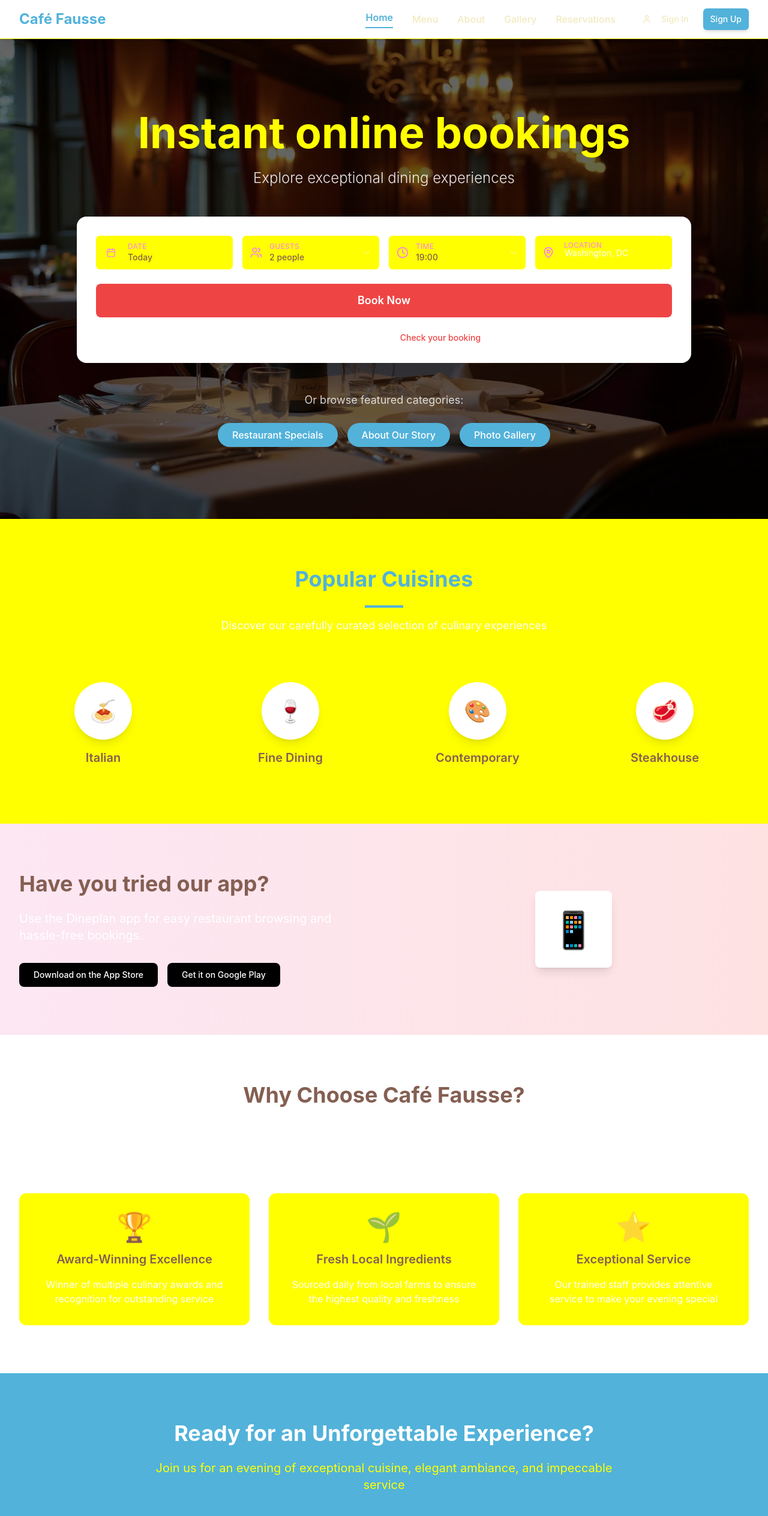
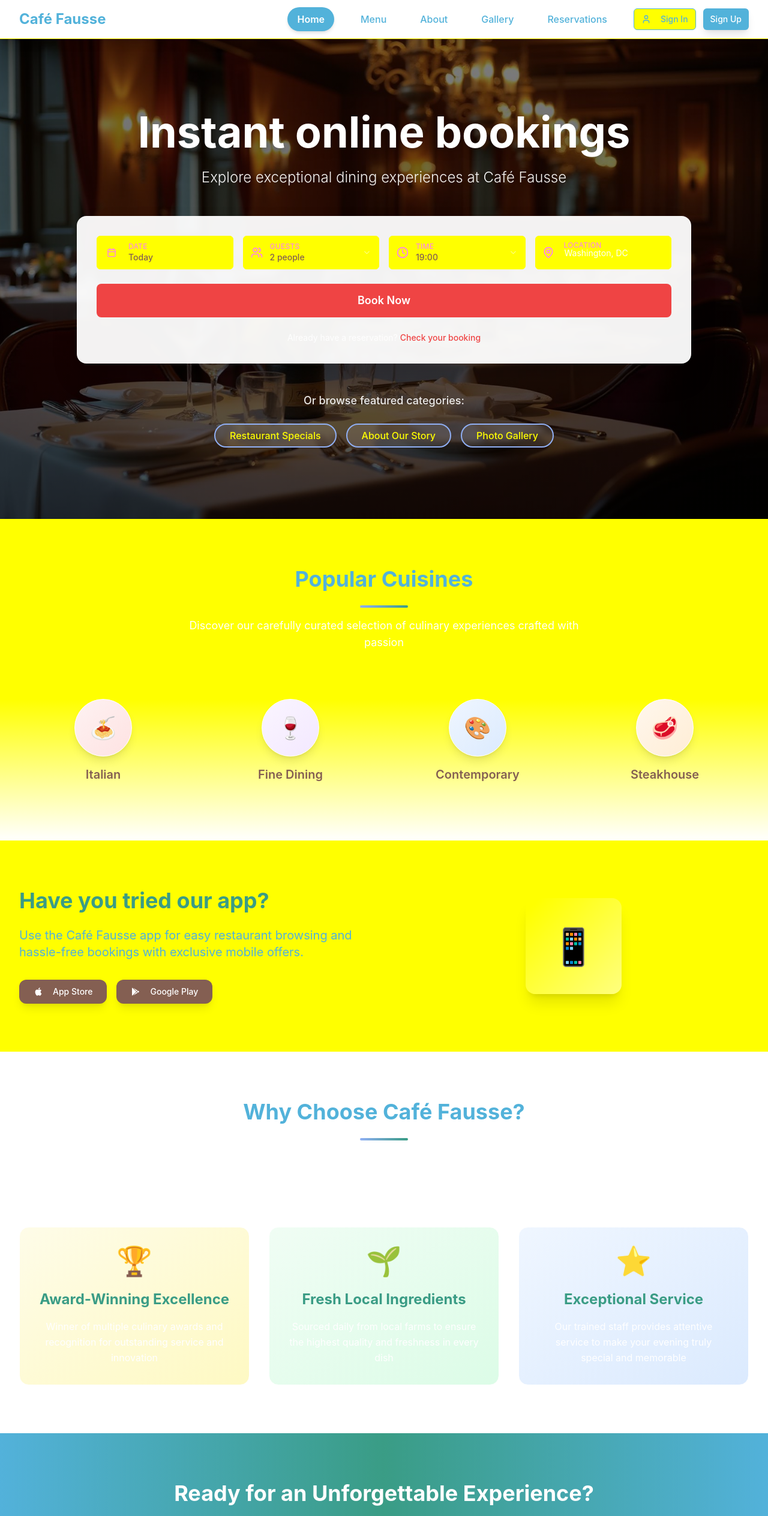
Before and after one commit to gaulomail/fausse-cafe-reservations-app, a React (Vite) app: page / in a window 1280 px wide. Shown: the top 2527 px of the page at 60% size. Built offline with nearby package versions, Linux system fonts and the light colour scheme; a web font is replaced by a local one.

Commit message:
Apply color and design improvements
Apply the specified color to unselected menu items, category tags (outline design), and signup/signin buttons. Improve aesthetics using Tailwind designs and colors.

```diff
--- a/src/pages/Index.tsx
+++ b/src/pages/Index.tsx
@@ -21,42 +21,45 @@ const Index = () => {
 
   return (
     <div className="min-h-screen bg-white text-foreground">
-      {/* Navigation */}
-      <nav className="bg-white shadow-lg border-b border-gray-100 relative z-50 sticky top-0">
+      {/* Navigation - Enhanced Design */}
+      <nav className="bg-white/95 backdrop-blur-md shadow-lg border-b border-gray-100 relative z-50 sticky top-0">
         <div className="max-w-7xl mx-auto px-4 sm:px-6 lg:px-8">
           <div className="flex justify-between items-center h-16">
-            <Link to="/" className="text-2xl font-bold text-primary-600 hover:text-primary-700 transition-colors">
+            <Link to="/" className="text-2xl font-bold text-primary-600 hover:text-primary-700 transition-all duration-300 transform hover:scale-105">
               Café Fausse
             </Link>
 
-            {/* Desktop Navigation */}
+            {/* Desktop Navigation - Updated Colors */}
             <div className="hidden lg:flex items-center space-x-8">
-              <Link to="/" className="text-primary-600 font-semibold border-b-2 border-primary-600 pb-1">
+              <Link to="/" className="text-white font-semibold bg-primary-600 px-4 py-2 rounded-full shadow-md hover:shadow-lg transition-all duration-300">
                 Home
               </Link>
-              <Link to="/menu" className="text-gray-700 hover:text-primary-600 transition-colors font-medium">
+              <Link to="/menu" className="text-primary-600 hover:text-primary-700 transition-all duration-300 font-medium hover:bg-primary-50 px-3 py-2 rounded-lg">
                 Menu
               </Link>
-              <Link to="/about" className="text-gray-700 hover:text-primary-600 transition-colors font-medium">
+              <Link to="/about" className="text-primary-600 hover:text-primary-700 transition-all duration-300 font-medium hover:bg-primary-50 px-3 py-2 rounded-lg">
                 About
               </Link>
-              <Link to="/gallery" className="text-gray-700 hover:text-primary-600 transition-colors font-medium">
+              <Link to="/gallery" className="text-primary-600 hover:text-primary-700 transition-all duration-300 font-medium hover:bg-primary-50 px-3 py-2 rounded-lg">
                 Gallery
               </Link>
-              <Link to="/reservations" className="text-gray-700 hover:text-primary-600 transition-colors font-medium">
+              <Link to="/reservations" className="text-primary-600 hover:text-primary-700 transition-all duration-300 font-medium hover:bg-primary-50 px-3 py-2 rounded-lg">
                 Reservations
               </Link>
 
               {user ? (
                 <div className="flex items-center space-x-4">
-                  <span className="text-gray-600 text-sm px-3 py-1 bg-gray-50 rounded-full">
-                    Welcome, {user.email?.split('@')[0]}
-                  </span>
+                  <div className="flex items-center space-x-2 px-4 py-2 bg-gradient-to-r from-primary-50 to-primary-100 rounded-full border border-primary-200">
+                    <div className="w-2 h-2 bg-primary-500 rounded-full animate-pulse"></div>
+                    <span className="text-primary-700 text-sm font-medium">
+                      {user.email?.split('@')[0]}
+                    </span>
+                  </div>
                   <Button
                     onClick={signOut}
                     variant="outline"
                     size="sm"
-                    className="border-gray-300 text-gray-700 hover:bg-gray-50 hover:border-primary-300"
+                    className="border-primary-300 text-primary-600 hover:bg-primary-50 hover:border-primary-400 transition-all duration-300"
                   >
                     <LogOut className="w-4 h-4 mr-2" />
                     Sign Out
@@ -64,22 +67,22 @@ const Index = () => {
                 </div>
               ) : (
                 <div className="flex items-center space-x-3">
-                  <Button asChild variant="ghost" size="sm" className="text-gray-700 hover:text-primary-600 hover:bg-primary-50">
+                  <Button asChild variant="outline" size="sm" className="border-primary-600 text-primary-600 hover:bg-primary-50 hover:border-primary-700 transition-all duration-300 font-medium">
                     <Link to="/auth">
                       <User className="w-4 h-4 mr-2" />
                       Sign In
                     </Link>
                   </Button>
-                  <Button asChild size="sm" className="bg-primary-600 hover:bg-primary-700 text-white shadow-md">
+                  <Button asChild size="sm" className="bg-primary-600 hover:bg-primary-700 text-white shadow-lg hover:shadow-xl transition-all duration-300 font-medium">
                     <Link to="/auth">Sign Up</Link>
                   </Button>
                 </div>
               )}
             </div>
 
-            {/* Mobile menu button */}
+            {/* Mobile menu button - Enhanced */}
             <div className="lg:hidden">
-              <Button variant="ghost" size="sm" className="text-primary-600">
+              <Button variant="ghost" size="sm" className="text-primary-600 hover:bg-primary-50 transition-all duration-300">
                 <svg className="w-6 h-6" fill="none" stroke="currentColor" viewBox="0 0 24 24">
                   <path strokeLinecap="round" strokeLinejoin="round" strokeWidth={2} d="M4 6h16M4 12h16M4 18h16" />
                 </svg>
@@ -89,41 +92,43 @@ const Index = () => {
         </div>
       </nav>
 
-      {/* Hero Section - Mobile Optimized */}
-      <section className="relative min-h-[90vh] md:min-h-screen flex items-center justify-center">
+      {/* Hero Section - Enhanced Design */}
+      <section className="relative min-h-[90vh] md:min-h-screen flex items-center justify-center overflow-hidden">
         <div
-          className="absolute inset-0 bg-cover bg-center bg-no-repeat"
+          className="absolute inset-0 bg-cover bg-center bg-no-repeat transform scale-105"
           style={{
             backgroundImage: `url(${restaurantHero})`,
           }}
         >
-          <div className="absolute inset-0 bg-black/60"></div>
+          <div className="absolute inset-0 bg-gradient-to-b from-black/50 via-black/60 to-black/70"></div>
         </div>
 
         <div className="relative z-10 text-center text-white max-w-7xl mx-auto px-4 sm:px-6 lg:px-8 py-8">
-          <h1 className="text-4xl sm:text-5xl md:text-6xl lg:text-7xl font-bold mb-4 md:mb-6 leading-tight text-primary-100">
-            Instant online bookings
-          </h1>
-          <p className="text-lg sm:text-xl md:text-2xl mb-8 md:mb-12 text-white/90 font-light max-w-3xl mx-auto">
-            Explore exceptional dining experiences
-          </p>
+          <div className="animate-fade-in">
+            <h1 className="text-4xl sm:text-5xl md:text-6xl lg:text-7xl font-bold mb-4 md:mb-6 leading-tight text-white drop-shadow-lg">
+              Instant online bookings
+            </h1>
+            <p className="text-lg sm:text-xl md:text-2xl mb-8 md:mb-12 text-white/95 font-light max-w-3xl mx-auto drop-shadow-md">
+              Explore exceptional dining experiences at Café Fausse
+            </p>
+          </div>
 
-          {/* Booking Form - Mobile Responsive */}
-          <div className="bg-white rounded-xl md:rounded-2xl p-4 sm:p-6 md:p-8 max-w-5xl mx-auto shadow-2xl">
+          {/* Booking Form - Enhanced Design */}
+          <div className="bg-white/95 backdrop-blur-sm rounded-xl md:rounded-2xl p-4 sm:p-6 md:p-8 max-w-5xl mx-auto shadow-2xl border border-white/20 animate-slide-up">
             <HeroBookingForm />
           </div>
 
-          {/* Category Buttons - Mobile Responsive */}
-          <div className="mt-8 md:mt-12">
-            <p className="text-white/80 mb-4 md:mb-6 text-base md:text-lg">Or browse featured categories:</p>
+          {/* Category Buttons - Outline Design with #dd524c */}
+          <div className="mt-8 md:mt-12 animate-fade-in">
+            <p className="text-white/90 mb-4 md:mb-6 text-base md:text-lg font-medium drop-shadow-sm">Or browse featured categories:</p>
             <div className="flex flex-col sm:flex-row flex-wrap justify-center gap-3 md:gap-4">
-              <Button className="bg-primary-600 hover:bg-primary-700 text-white rounded-full px-4 md:px-6 py-2 md:py-3 text-sm md:text-base shadow-lg hover:shadow-xl transition-all">
+              <Button variant="outline" className="border-2 border-primary-500 text-primary-100 hover:bg-primary-500 hover:text-white rounded-full px-4 md:px-6 py-2 md:py-3 text-sm md:text-base font-medium shadow-lg hover:shadow-xl transition-all duration-300 backdrop-blur-sm bg-white/10">
                 <Link to="/menu">Restaurant Specials</Link>
               </Button>
-              <Button className="bg-primary-600 hover:bg-primary-700 text-white rounded-full px-4 md:px-6 py-2 md:py-3 text-sm md:text-base shadow-lg hover:shadow-xl transition-all">
+              <Button variant="outline" className="border-2 border-primary-500 text-primary-100 hover:bg-primary-500 hover:text-white rounded-full px-4 md:px-6 py-2 md:py-3 text-sm md:text-base font-medium shadow-lg hover:shadow-xl transition-all duration-300 backdrop-blur-sm bg-white/10">
                 <Link to="/about">About Our Story</Link>
               </Button>
-              <Button className="bg-primary-600 hover:bg-primary-700 text-white rounded-full px-4 md:px-6 py-2 md:py-3 text-sm md:text-base shadow-lg hover:shadow-xl transition-all">
+              <Button variant="outline" className="border-2 border-primary-500 text-primary-100 hover:bg-primary-500 hover:text-white rounded-full px-4 md:px-6 py-2 md:py-3 text-sm md:text-base font-medium shadow-lg hover:shadow-xl transition-all duration-300 backdrop-blur-sm bg-white/10">
                 <Link to="/gallery">Photo Gallery</Link>
               </Button>
             </div>
@@ -131,29 +136,29 @@ const Index = () => {
         </div>
       </section>
 
-      {/* Popular Cuisines Section - Mobile Optimized */}
-      <section className="py-12 md:py-20 bg-gray-50">
+      {/* Popular Cuisines Section - Enhanced Design */}
+      <section className="py-12 md:py-20 bg-gradient-to-b from-gray-50 to-white">
         <div className="max-w-7xl mx-auto px-4 sm:px-6 lg:px-8">
           <div className="text-center mb-12 md:mb-16">
             <h2 className="text-3xl md:text-4xl font-bold mb-4 md:mb-6 text-primary-600">Popular Cuisines</h2>
-            <div className="w-16 h-1 bg-primary-600 mx-auto mb-4"></div>
-            <p className="text-gray-600 max-w-2xl mx-auto text-base md:text-lg">
-              Discover our carefully curated selection of culinary experiences
+            <div className="w-20 h-1 bg-gradient-to-r from-primary-500 to-primary-700 mx-auto mb-4 rounded-full"></div>
+            <p className="text-gray-600 max-w-2xl mx-auto text-base md:text-lg leading-relaxed">
+              Discover our carefully curated selection of culinary experiences crafted with passion
             </p>
           </div>
 
           <div className="grid grid-cols-2 md:grid-cols-4 gap-6 md:gap-8">
             {[
-              { name: "Italian", icon: "🍝" },
-              { name: "Fine Dining", icon: "🍷" },
-              { name: "Contemporary", icon: "🎨" },
-              { name: "Steakhouse", icon: "🥩" }
+              { name: "Italian", icon: "🍝", color: "from-red-50 to-red-100" },
+              { name: "Fine Dining", icon: "🍷", color: "from-purple-50 to-purple-100" },
+              { name: "Contemporary", icon: "🎨", color: "from-blue-50 to-blue-100" },
+              { name: "Steakhouse", icon: "🥩", color: "from-orange-50 to-orange-100" }
             ].map((cuisine, index) => (
-              <div key={index} className="text-center group cursor-pointer p-4">
-                <div className="w-20 h-20 md:w-24 md:h-24 bg-white rounded-full shadow-lg mx-auto mb-4 flex items-center justify-center text-3xl md:text-4xl group-hover:shadow-xl group-hover:scale-105 transition-all duration-300">
+              <div key={index} className="text-center group cursor-pointer p-4 rounded-xl hover:bg-primary-50 transition-all duration-300">
+                <div className={`w-20 h-20 md:w-24 md:h-24 bg-gradient-to-br ${cuisine.color} rounded-full shadow-lg mx-auto mb-4 flex items-center justify-center text-3xl md:text-4xl group-hover:shadow-xl group-hover:scale-110 transition-all duration-300 border border-white`}>
                   {cuisine.icon}
                 </div>
-                <h3 className="text-lg md:text-xl font-semibold text-gray-900 group-hover:text-primary-600 transition-colors">
+                <h3 className="text-lg md:text-xl font-semibold text-gray-900 group-hover:text-primary-600 transition-colors duration-300">
                   {cuisine.name}
                 </h3>
               </div>
@@ -162,26 +167,32 @@ const Index = () => {
         </div>
       </section>
 
-      {/* App Download Section */}
-      <section className="py-20 bg-gradient-to-r from-pink-100 to-red-100">
+      {/* App Download Section - Enhanced */}
+      <section className="py-16 md:py-20 bg-gradient-to-r from-primary-50 via-primary-100 to-primary-50">
         <div className="max-w-7xl mx-auto px-4 sm:px-6 lg:px-8">
-          <div className="grid md:grid-cols-2 gap-12 items-center">
-            <div>
-              <h2 className="text-4xl font-bold mb-6 text-gray-900">Have you tried our app?</h2>
-              <p className="text-xl text-gray-600 mb-8">
-                Use the Dineplan app for easy restaurant browsing and hassle-free bookings.
+          <div className="grid md:grid-cols-2 gap-8 md:gap-12 items-center">
+            <div className="text-center md:text-left">
+              <h2 className="text-3xl md:text-4xl font-bold mb-4 md:mb-6 text-primary-700">Have you tried our app?</h2>
+              <p className="text-lg md:text-xl text-primary-600 mb-6 md:mb-8 leading-relaxed">
+                Use the Café Fausse app for easy restaurant browsing and hassle-free bookings with exclusive mobile offers.
               </p>
-              <div className="flex space-x-4">
-                <Button className="bg-black text-white px-6 py-3 rounded-lg">
-                  Download on the App Store
+              <div className="flex flex-col sm:flex-row gap-4 justify-center md:justify-start">
+                <Button className="bg-gray-900 hover:bg-gray-800 text-white px-6 py-3 rounded-xl font-medium shadow-lg hover:shadow-xl transition-all duration-300 flex items-center justify-center">
+                  <svg className="w-6 h-6 mr-2" viewBox="0 0 24 24" fill="currentColor">
+                    <path d="M18.71 19.5c-.83 1.24-1.71 2.45-3.05 2.47-1.34.03-1.77-.79-3.29-.79-1.53 0-2 .77-3.27.82-1.31.05-2.3-1.32-3.14-2.53C4.25 17 2.94 12.45 4.7 9.39c.87-1.52 2.43-2.48 4.12-2.51 1.28-.02 2.5.87 3.29.87.78 0 2.26-1.07 3.81-.91.65.03 2.47.26 3.64 1.98-.09.06-2.17 1.28-2.15 3.81.03 3.02 2.65 4.03 2.68 4.04-.03.07-.42 1.44-1.38 2.83M13 3.5c.73-.83 1.94-1.46 2.94-1.5.13 1.17-.34 2.35-1.04 3.19-.69.85-1.83 1.51-2.95 1.42-.15-1.15.41-2.35 1.05-3.11z"/>
+                  </svg>
+                  App Store
                 </Button>
-                <Button className="bg-black text-white px-6 py-3 rounded-lg">
-                  Get it on Google Play
+                <Button className="bg-gray-900 hover:bg-gray-800 text-white px-6 py-3 rounded-xl font-medium shadow-lg hover:shadow-xl transition-all duration-300 flex items-center justify-center">
+                  <svg className="w-6 h-6 mr-2" viewBox="0 0 24 24" fill="currentColor">
+                    <path d="M3,20.5V3.5C3,2.91 3.34,2.39 3.84,2.15L13.69,12L3.84,21.85C3.34,21.6 3,21.09 3,20.5M16.81,15.12L6.05,21.34L14.54,12.85L16.81,15.12M20.16,10.81C20.5,11.08 20.75,11.5 20.75,12C20.75,12.5 20.53,12.9 20.18,13.18L17.89,14.5L15.39,12L17.89,9.5L20.16,10.81M6.05,2.66L16.81,8.88L14.54,11.15L6.05,2.66Z"/>
+                  </svg>
+                  Google Play
                 </Button>
               </div>
             </div>
             <div className="text-center">
-              <div className="w-32 h-32 bg-white rounded-lg shadow-lg mx-auto flex items-center justify-center text-6xl">
+              <div className="w-32 h-32 md:w-40 md:h-40 bg-gradient-to-br from-primary-200 to-primary-300 rounded-2xl shadow-xl mx-auto flex items-center justify-center text-5xl md:text-6xl transform hover:scale-105 transition-all duration-300">
                 📱
               </div>
             </div>
@@ -189,53 +200,60 @@ const Index = () => {
         </div>
       </section>
 
-      {/* Features Section */}
-      <section className="py-20 bg-white">
+      {/* Features Section - Enhanced */}
+      <section className="py-16 md:py-20 bg-white">
         <div className="max-w-7xl mx-auto px-4 sm:px-6 lg:px-8">
-          <div className="text-center mb-16">
-            <h2 className="text-4xl font-bold mb-6 text-gray-900">Why Choose Café Fausse?</h2>
-            <p className="text-xl text-gray-600 max-w-3xl mx-auto">
+          <div className="text-center mb-12 md:mb-16">
+            <h2 className="text-3xl md:text-4xl font-bold mb-4 md:mb-6 text-primary-600">Why Choose Café Fausse?</h2>
+            <div className="w-20 h-1 bg-gradient-to-r from-primary-500 to-primary-700 mx-auto mb-6 rounded-full"></div>
+            <p className="text-lg md:text-xl text-gray-600 max-w-3xl mx-auto leading-relaxed">
               Experience exceptional dining with our award-winning cuisine and impeccable service
             </p>
           </div>
 
-          <div className="grid md:grid-cols-3 gap-8">
+          <div className="grid md:grid-cols-3 gap-6 md:gap-8">
             {[
               {
                 title: "Award-Winning Excellence",
-                description: "Winner of multiple culinary awards and recognition for outstanding service",
-                icon: "🏆"
+                description: "Winner of multiple culinary awards and recognition for outstanding service and innovation",
+                icon: "🏆",
+                gradient: "from-yellow-50 to-yellow-100"
               },
               {
                 title: "Fresh Local Ingredients",
-                description: "Sourced daily from local farms to ensure the highest quality and freshness",
-                icon: "🌱"
+                description: "Sourced daily from local farms to ensure the highest quality and freshness in every dish",
+                icon: "🌱",
+                gradient: "from-green-50 to-green-100"
               },
               {
                 title: "Exceptional Service",
-                description: "Our trained staff provides attentive service to make your evening special",
-                icon: "⭐"
+                description: "Our trained staff provides attentive service to make your evening truly special and memorable",
+                icon: "⭐",
+                gradient: "from-blue-50 to-blue-100"
               }
             ].map((feature, index) => (
-              <div key={index} className="text-center bg-gray-50 rounded-xl p-8 hover:shadow-lg transition-shadow">
-                <div className="text-5xl mb-4">{feature.icon}</div>
-                <h3 className="text-xl font-semibold mb-4 text-gray-900">{feature.title}</h3>
-                <p className="text-gray-600">{feature.description}</p>
+              <div key={index} className={`text-center bg-gradient-to-br ${feature.gradient} rounded-2xl p-6 md:p-8 hover:shadow-xl transition-all duration-300 transform hover:-translate-y-2 border border-white`}>
+                <div className="text-4xl md:text-5xl mb-4 md:mb-6">{feature.icon}</div>
+                <h3 className="text-xl md:text-2xl font-bold mb-3 md:mb-4 text-primary-700">{feature.title}</h3>
+                <p className="text-gray-600 leading-relaxed">{feature.description}</p>
               </div>
             ))}
           </div>
         </div>
       </section>
 
-      {/* CTA Section - Mobile Optimized */}
-      <section className="py-16 md:py-20 bg-primary-600">
+      {/* CTA Section - Enhanced */}
+      <section className="py-16 md:py-20 bg-gradient-to-r from-primary-600 via-primary-700 to-primary-600">
         <div className="max-w-7xl mx-auto px-4 sm:px-6 lg:px-8 text-center">
           <h2 className="text-3xl md:text-4xl font-bold mb-4 md:mb-6 text-white">Ready for an Unforgettable Experience?</h2>
-          <p className="text-lg md:text-xl text-primary-100 mb-8 md:mb-10 max-w-3xl mx-auto">
-            Join us for an evening of exceptional cuisine, elegant ambiance, and impeccable service
+          <p className="text-lg md:text-xl text-primary-100 mb-8 md:mb-10 max-w-3xl mx-auto leading-relaxed">
+            Join us for an evening of exceptional cuisine, elegant ambiance, and impeccable service that will create lasting memories
           </p>
-          <Button className="bg-white text-primary-600 hover:bg-gray-50 px-6 md:px-8 py-3 text-base md:text-lg font-semibold rounded-lg shadow-lg hover:shadow-xl transition-all">
-            <Link to="/reservations">Make a Reservation</Link>
+          <Button className="bg-white text-primary-600 hover:bg-gray-50 hover:shadow-xl px-6 md:px-8 py-3 md:py-4 text-base md:text-lg font-semibold rounded-xl shadow-lg transition-all duration-300 transform hover:scale-105">
+            <Link to="/reservations" className="flex items-center">
+              <Calendar className="w-5 h-5 mr-2" />
+              Make a Reservation
+            </Link>
           </Button>
         </div>
       </section>
```
